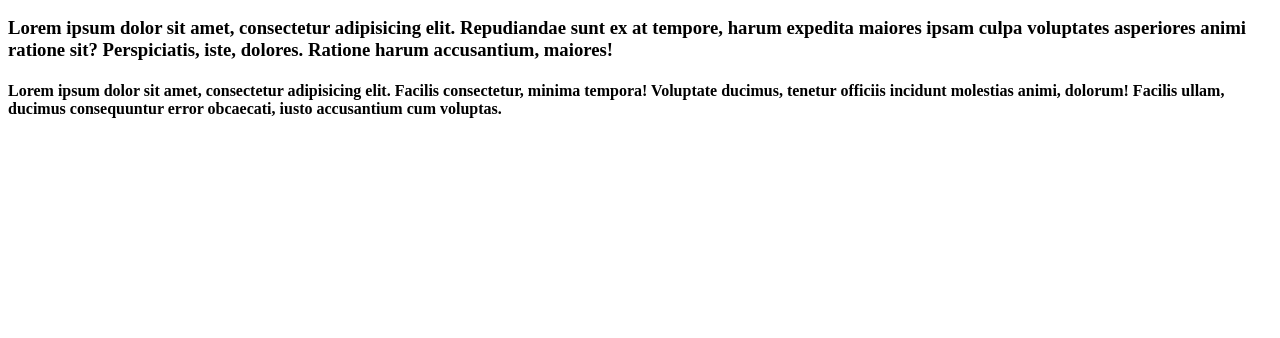
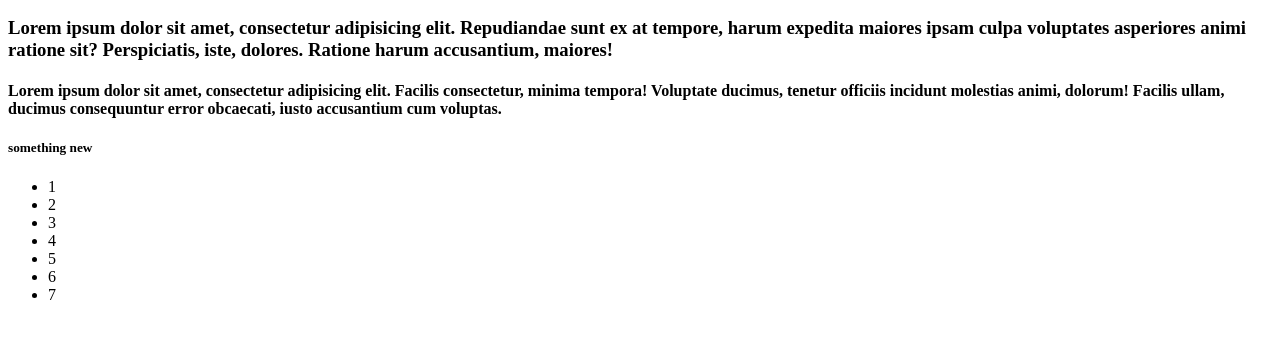
Before and after one commit to abelard-l/verstka-test, a website: page index.html in a window 1280 px wide. Shown: the part 110-448 px from the top of the page. Drawn offline with Linux system fonts and the light colour scheme.

Commit message:
from mybranch

```diff
--- a/index.html
+++ b/index.html
@@ -9,5 +9,15 @@
 	<h2>Big Big header</h2>
 	<h3>Lorem ipsum dolor sit amet, consectetur adipisicing elit. Repudiandae sunt ex at tempore, harum expedita maiores ipsam culpa voluptates asperiores animi ratione sit? Perspiciatis, iste, dolores. Ratione harum accusantium, maiores!</h3>
 	<h4>Lorem ipsum dolor sit amet, consectetur adipisicing elit. Facilis consectetur, minima tempora! Voluptate ducimus, tenetur officiis incidunt molestias animi, dolorum! Facilis ullam, ducimus consequuntur error obcaecati, iusto accusantium cum voluptas.</h4>
+	<h5>something new</h5>
+	<ul>
+		<li>1</li>
+		<li>2</li>
+		<li>3</li>
+		<li>4</li>
+		<li>5</li>
+		<li>6</li>
+		<li>7</li>
+	</ul>
 </body>
 </html>
```
Also changed, not shown: main.css (added).
